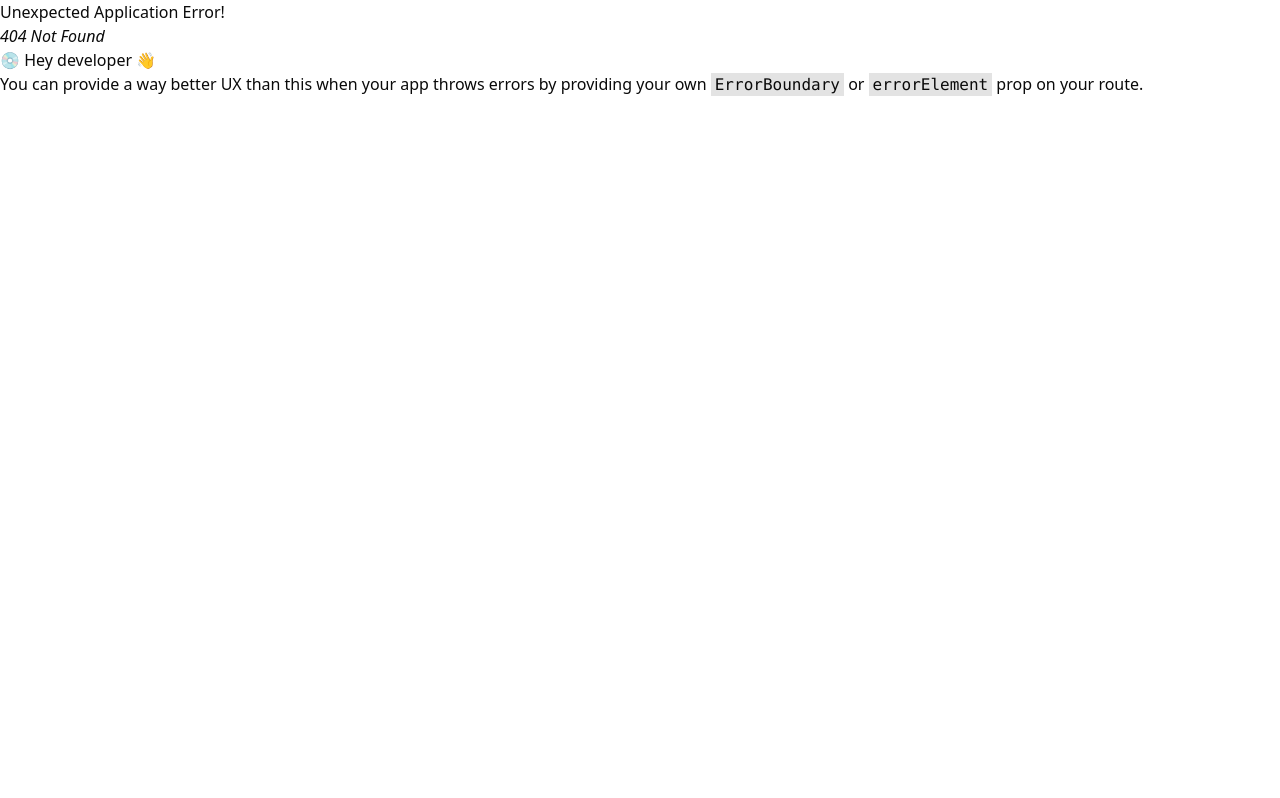
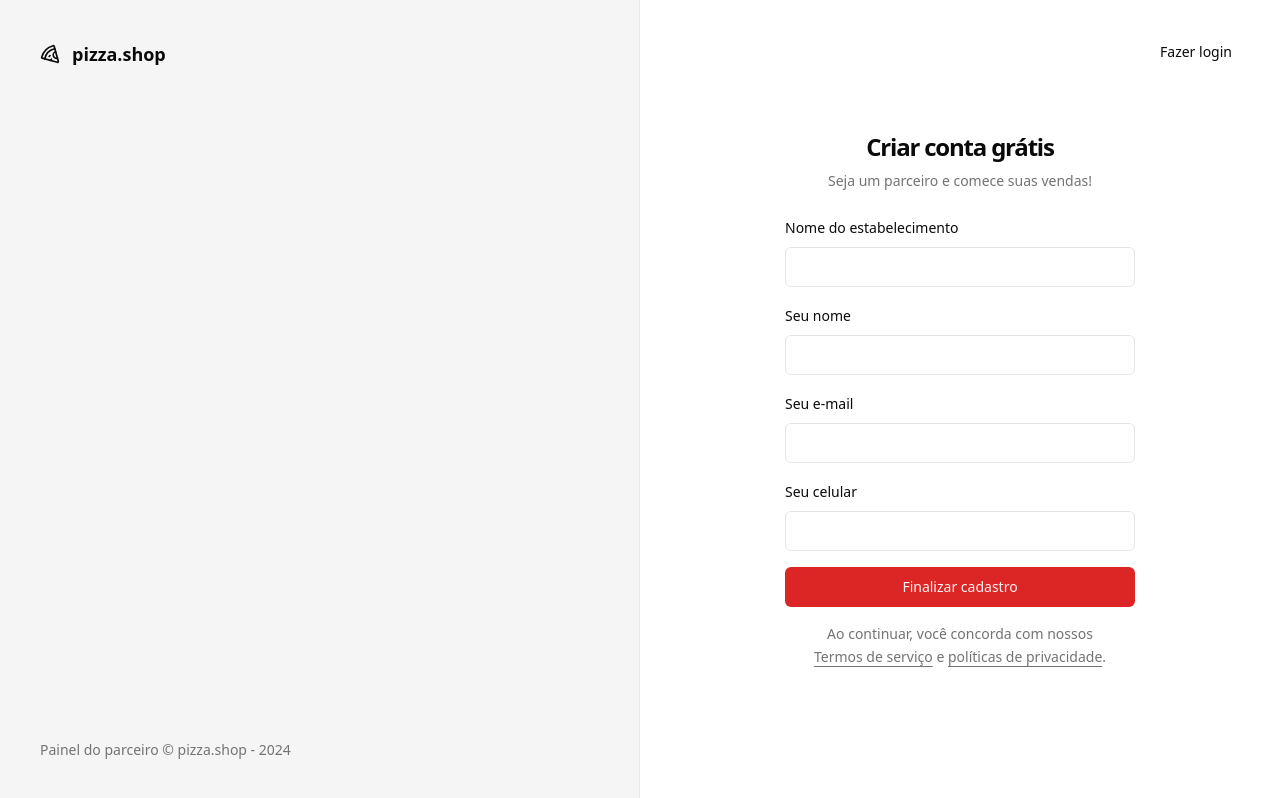
Before and after one commit to angelonetho/pizzashop-web, a React (Vite) app: page /sign-up in a window 1280 px wide. Before the commit this address had no page. Built offline with nearby package versions, Linux system fonts and the light colour scheme.

Commit message:
Página: Cadastro de restaurante

```diff
--- a/src/pages/_layouts/auth.tsx
+++ b/src/pages/_layouts/auth.tsx
@@ -14,7 +14,7 @@
         </footer>
       </div>
 
-      <div className="flex flex-col items-center justify-center">
+      <div className="relative flex flex-col items-center justify-center">
         <Outlet />
       </div>
     </div>
--- a/src/pages/auth/sign-in.tsx
+++ b/src/pages/auth/sign-in.tsx
@@ -1,5 +1,6 @@
 import { Helmet } from 'react-helmet-async'
 import { useForm } from 'react-hook-form'
+import { Link } from 'react-router-dom'
 import { toast } from 'sonner'
 import { z } from 'zod'
 
@@ -41,6 +42,9 @@
     <>
       <Helmet title="Login" />
       <div className="p-8">
+        <Button variant="ghost" asChild className="absolute right-8 top-8">
+          <Link to="/sign-up">Novo estabelecimento</Link>
+        </Button>
         <div className="flex w-[350px] flex-col justify-center gap-6">
           <div className="flex flex-col gap-2 text-center">
             <h1 className="text-2xl font-semibold tracking-tighter">
--- /dev/null
+++ b/src/pages/auth/sign-up.tsx
@@ -0,0 +1,108 @@
+import { Helmet } from 'react-helmet-async'
+import { useForm } from 'react-hook-form'
+import { Link, useNavigate } from 'react-router-dom'
+import { toast } from 'sonner'
+import { z } from 'zod'
+
+import { Button } from '@/components/ui/button'
+import { Input } from '@/components/ui/input'
+import { Label } from '@/components/ui/label'
+
+const signUpForm = z.object({
+  restaurantName: z.string(),
+  managerName: z.string(),
+  phone: z.string(),
+  email: z.string().email(),
+})
+
+type SignUpForm = z.infer<typeof signUpForm>
+
+export function SignUp() {
+  const navigate = useNavigate()
+
+  const {
+    register,
+    handleSubmit,
+    formState: { isSubmitting },
+  } = useForm<SignUpForm>()
+
+  async function handleSignUp(data: SignUpForm) {
+    try {
+      console.log(data)
+      await new Promise((resolve) => setTimeout(resolve, 2000))
+
+      toast.success('Restaurante cadastrado com sucesso!', {
+        action: {
+          label: 'Login',
+          onClick: () => {
+            navigate('/sign-in')
+          },
+        },
+      })
+    } catch {
+      toast.error('Erro ao cadastrar restaurante.')
+    }
+  }
+
+  return (
+    <>
+      <Helmet title="Cadastro" />
+      <div className="p-8">
+        <Button variant="ghost" asChild className="absolute right-8 top-8">
+          <Link to="/sign-in">Fazer login</Link>
+        </Button>
+        <div className="flex w-[350px] flex-col justify-center gap-6">
+          <div className="flex flex-col gap-2 text-center">
+            <h1 className="text-2xl font-semibold tracking-tighter">
+              Criar conta grátis
+            </h1>
+            <p className="text-sm text-muted-foreground">
+              Seja um parceiro e comece suas vendas!
+            </p>
+          </div>
+          <form onSubmit={handleSubmit(handleSignUp)} className="space-y-4">
+            <div className="space-y-2">
+              <Label htmlFor="restaurantName">Nome do estabelecimento</Label>
+              <Input
+                id="restaurantName"
+                type="text"
+                {...register('restaurantName')}
+              />
+            </div>
+            <div className="space-y-2">
+              <Label htmlFor="managerName">Seu nome</Label>
+              <Input
+                id="managerName"
+                type="text"
+                {...register('managerName')}
+              />
+            </div>
+            <div className="space-y-2">
+              <Label htmlFor="email">Seu e-mail</Label>
+              <Input id="email" type="email" {...register('email')} />
+            </div>
+            <div className="space-y-2">
+              <Label htmlFor="phone">Seu celular</Label>
+              <Input id="phone" type="tel" {...register('phone')} />
+            </div>
+            <Button disabled={isSubmitting} className="w-full" type="submit">
+              Finalizar cadastro
+            </Button>
+
+            <p className="px-6 text-center text-sm leading-relaxed text-muted-foreground">
+              Ao continuar, você concorda com nossos{' '}
+              <a href="" className="underline underline-offset-4">
+                Termos de serviço
+              </a>{' '}
+              e{' '}
+              <a href="" className="underline underline-offset-4">
+                políticas de privacidade
+              </a>
+              .
+            </p>
+          </form>
+        </div>
+      </div>
+    </>
+  )
+}
--- a/src/routes.tsx
+++ b/src/routes.tsx
@@ -4,6 +4,7 @@
 import { AuthLayout } from './pages/_layouts/auth'
 import { Dashboard } from './pages/app/dashboard'
 import { SignIn } from './pages/auth/sign-in'
+import { SignUp } from './pages/auth/sign-up'
 
 export const router = createBrowserRouter([
   {
@@ -14,6 +15,9 @@
   {
     path: '/',
     element: <AuthLayout />,
-    children: [{ path: '/sign-in', element: <SignIn /> }],
+    children: [
+      { path: '/sign-in', element: <SignIn /> },
+      { path: '/sign-up', element: <SignUp /> },
+    ],
   },
 ])
```
